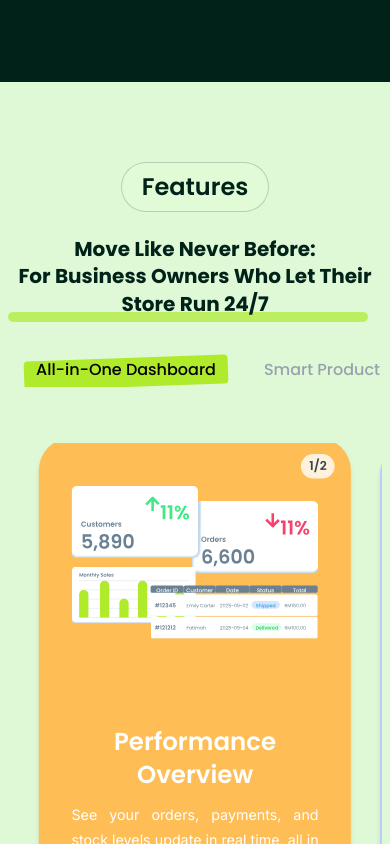
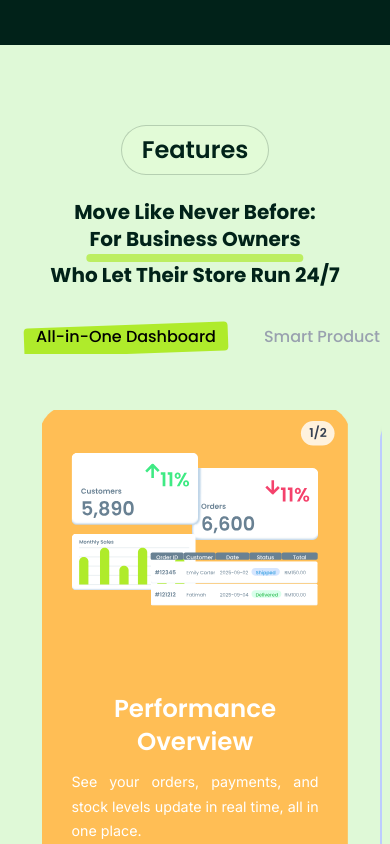
Before and after one commit to nazrinamir/BeresLandingPage, a React (Vite) app in the folder frontend/: page / in a window 390 px wide. Shown: the part 1220-2064 px from the top of the page. Built offline with nearby package versions, Linux system fonts and the light colour scheme.

Commit message:
Fix ui for features

```diff
--- a/frontend/src/App.tsx
+++ b/frontend/src/App.tsx
@@ -116,7 +116,7 @@ function AppContent() {
   }, [isLoading]); // Add isLoading as dependency
 
   return (
-    <div className="relative min-h-screen text-white w-full">
+    <div className="relative min-h-screen text-white w-full overflow-x-hidden"> {/* Added overflow-x-hidden */}
       {/* Loading Screen */}
       <LoadingScreen isLoading={isLoading} />
 
--- a/frontend/src/BenefitSection.tsx
+++ b/frontend/src/BenefitSection.tsx
@@ -17,16 +17,19 @@ export default function BenefitSection() {
   return (
     <>
       <section className="relative bg-[#DFF9D7] py-12 sm:py-16 md:py-20 lg:py-24 flex justify-center rounded-b-2xl">
-        {/* === GRID BACKGROUND === */}
         <div className="absolute inset-0 bg-[url('/Maskgroupbenefit.svg')] bg-cover bg-no-repeat opacity-90"></div>
-        <div className="absolute top-4 sm:top-6 flex justify-center w-full z-20 mt-8">
-          <div className="px-5 py-2 rounded-full bg-white/10 backdrop-blur-md border !border-black !text-black font-semibold text-2xl inline-block">
+
+        {/* === TOP LABEL === */}
+        <div className="absolute top-4 sm:top-6 flex justify-center w-full z-20 mt-6 sm:mt-8">
+          <div className="px-5 py-2 rounded-full bg-white/10 backdrop-blur-md border border-black text-black font-semibold text-2xl inline-block">
             Benefits
           </div>
         </div>
 
         {/* === CONTENT WRAPPER === */}
-        <div className="relative z-10 flex flex-col lg:flex-row items-center lg:items-start justify-between w-[95%] sm:w-[90%] max-w-[1200px] gap-6 sm:gap-8 lg:gap-10 mt-12 sm:mt-14 lg:mt-16">
+        <div className="relative z-10 flex flex-col lg:flex-row items-center lg:items-start justify-between
+  w-[95%] sm:w-[90%] max-w-[1200px] gap-6 sm:gap-8 lg:gap-10
+  mt-24 sm:mt-14 lg:mt-16">
 
           {/* === LEFT CONTENT === */}
           <div className="flex flex-col justify-center lg:justify-start flex-1 text-center lg:text-left lg:pl-4 mt-0 lg:mt-36">
--- a/frontend/src/FeaturesCarousel.tsx
+++ b/frontend/src/FeaturesCarousel.tsx
@@ -147,15 +147,44 @@ export default function SuperChillSlider() {
           Features
         </div>
 
-        {/* Title */}
         <h2 className="text-center !text-xl sm:!text-2xl md:!text-3xl lg:!text-4xl !font-bold leading-snug mb-8 !text-[#012219]">
-          <span className="relative inline-block">
-            <span className="relative z-10">Move Like Never Before:</span>
+          {/* === Mobile version === */}
+          <span className="block sm:hidden">
+            <span className="relative inline-block pb-2">
+              <span className="relative z-10 block">
+                Move Like Never Before:
+                <br />
+                For Business Owners
+              </span>
+              {/* green underline only under the first 2 lines */}
+              <span
+                className="
+          absolute left-1/2 -translate-x-1/2 bottom-0
+          w-[90%] h-[8px] bg-[#AEEA30] rounded-full opacity-70 z-0
+        "
+              ></span>
+            </span>
+            <br />
+            <span className="relative inline-block text-[#012219]">
+              <span className="relative z-10">
+                Who Let Their Store Run 24/7
+              </span>
+            </span>
           </span>
-          <br />
-          <span className="relative inline-block !text-[#012219] pb-1">
-            <span className="relative z-10">For Business Owners Who Let Their Store Run 24/7</span>
-            <span className="absolute left-0 bottom-0 w-90 h-[10px] bg-[#AEEA30] rounded-full opacity-70 z-0"></span>
+
+          {/* === Desktop version === */}
+          <span className="hidden sm:inline-block relative pb-1">
+            <span className="relative z-10 block">
+              Move Like Never Before:
+              <br />
+              For Business Owners Who Let Their Store Run 24/7
+            </span>
+            <span
+              className="
+        absolute left-0 bottom-0
+        w-[40%] h-[10px] bg-[#AEEA30] rounded-full opacity-70 z-0
+      "
+            ></span>
           </span>
         </h2>
 
@@ -208,7 +237,7 @@ export default function SuperChillSlider() {
             }}
             centeredSlides
             grabCursor
-            className="overflow-visible"
+            className="overflow-hidden" // Changed from "overflow-visible"
           >
             {slides.map((slide, idx) => {
               const currentCardIndex = activeCardIndices[idx];
--- a/frontend/src/FeaturesCustomer.tsx
+++ b/frontend/src/FeaturesCustomer.tsx
@@ -156,7 +156,7 @@ export default function CustomerExperienceSection() {
             }}
             centeredSlides
             grabCursor
-            className="overflow-visible"
+            className="overflow-hidden" // Changed from "overflow-visible"
             style={{
               paddingTop: "2rem",
               paddingBottom: "2rem",
--- a/frontend/src/HeroSection.tsx
+++ b/frontend/src/HeroSection.tsx
@@ -45,7 +45,7 @@ const HeroSection = ({ isLoading = false }: HeroSectionProps) => {
             loop
             muted
             playsInline
-            className="w-[1500px] md:w-[800px] max-w-full transition-transform duration-500 hover:scale-[1.03]"
+            className="w-full max-w-[800px] md:w-[800px] max-w-full transition-transform duration-500 hover:scale-[1.03]"
           />
         </div>
 
--- a/frontend/src/index.css
+++ b/frontend/src/index.css
@@ -203,3 +203,25 @@ button {
   }
 
 }
+
+/* Add this to prevent horizontal overflow globally */
+html, body {
+  overflow-x: hidden;
+  max-width: 100%;
+}
+
+/* Add this for mobile-specific overflow prevention */
+@media (max-width: 768px) {
+  * {
+    max-width: 100%;
+    box-sizing: border-box;
+  }
+
+  /* Prevent any element from causing horizontal scroll */
+  .swiper-container,
+  .swiper-wrapper,
+  .swiper-slide {
+    max-width: 100%;
+    overflow: hidden;
+  }
+}
```
